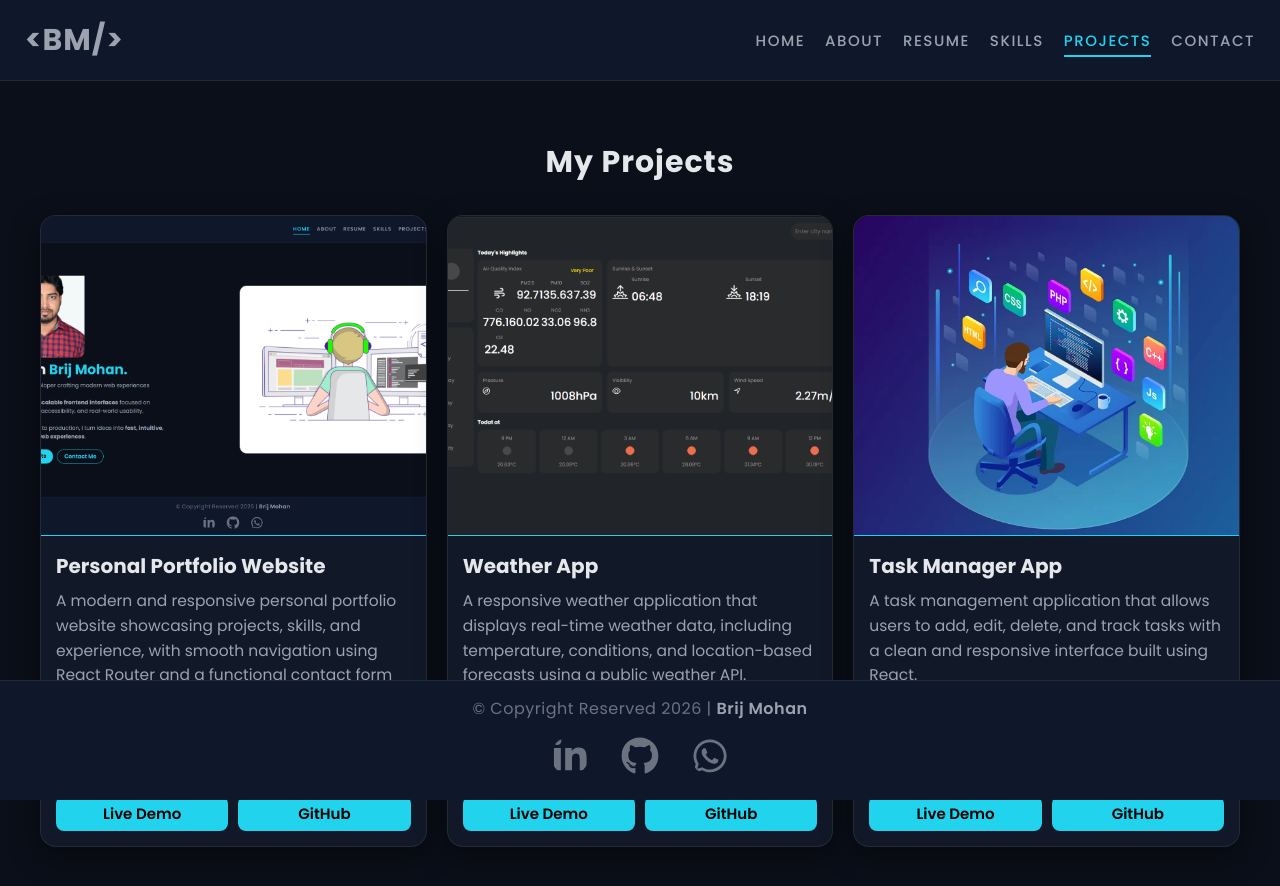
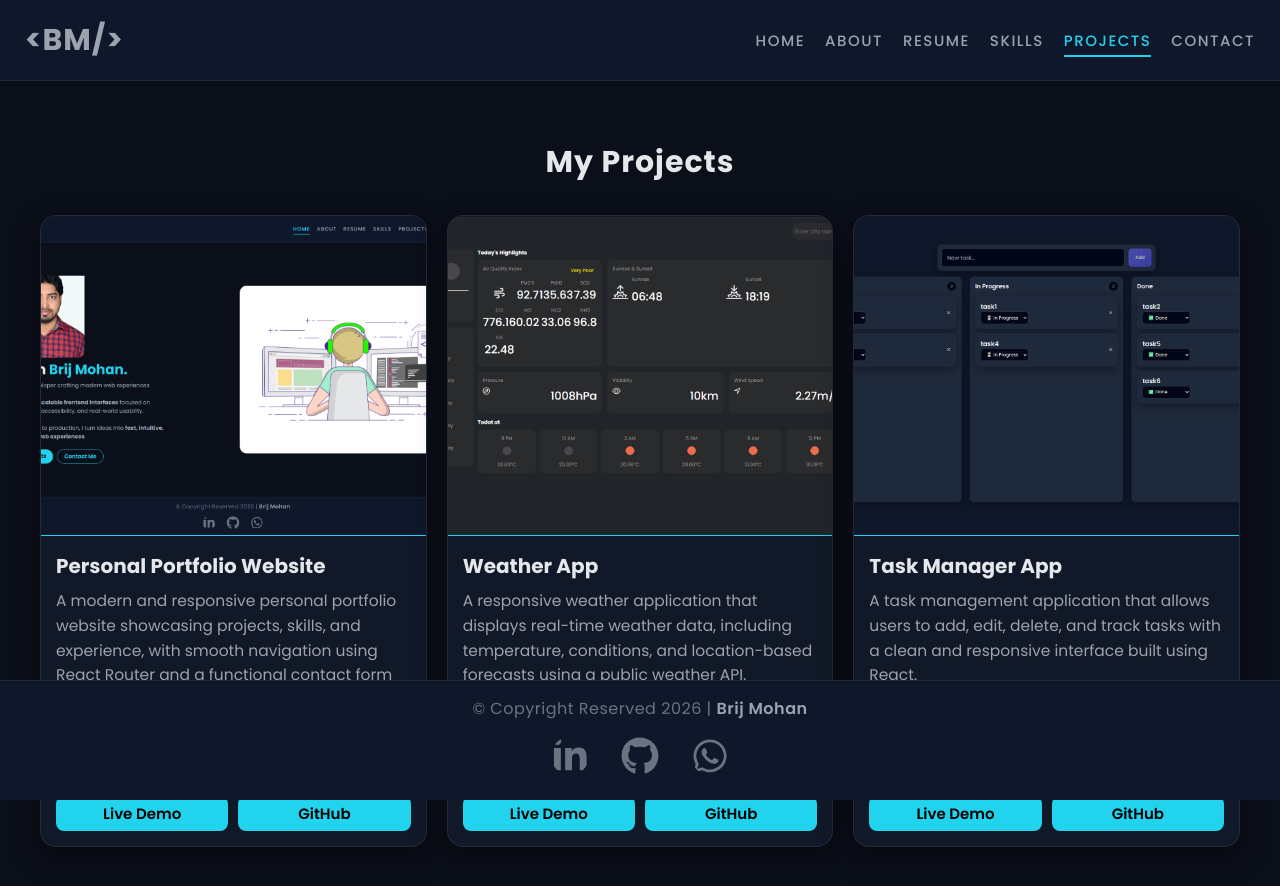
Before and after one commit to brij-mohan09/brij_mohan_portfolio, a React (Vite) app: page /projects in a window 1280 px wide. Shown: the top 886 px of the page. Built offline with nearby package versions, Linux system fonts and the light colour scheme; a web font is replaced by a local one.

Commit message:
package.json file updated

```diff
--- a/package.json
+++ b/package.json
@@ -10,7 +10,6 @@
     "preview": "vite preview"
   },
   "dependencies": {
-    "@emailjs/browser": "^4.4.1",
     "react": "^19.2.0",
     "react-dom": "^19.2.0",
     "react-icons": "^5.5.0",
--- a/src/pages/Projects.jsx
+++ b/src/pages/Projects.jsx
@@ -40,7 +40,7 @@ const projectsData = [
   title: "Task Manager App",
   description:
     "A task management application that allows users to add, edit, delete, and track tasks with a clean and responsive interface built using React.",
-  image: "/images/dev_img.webp",
+  image: "/images/task_manager.png",
   skills: ["HTML", "CSS", "React", "JavaScript"],
   live: "https://react-task-manager-pied.vercel.app/",
   github: "https://github.com/brij-mohan09/react_task_manager",
```
Also changed, not shown: public/images/task_manager.png (added), 1 other file (tests, documents, lock files or other folders).
